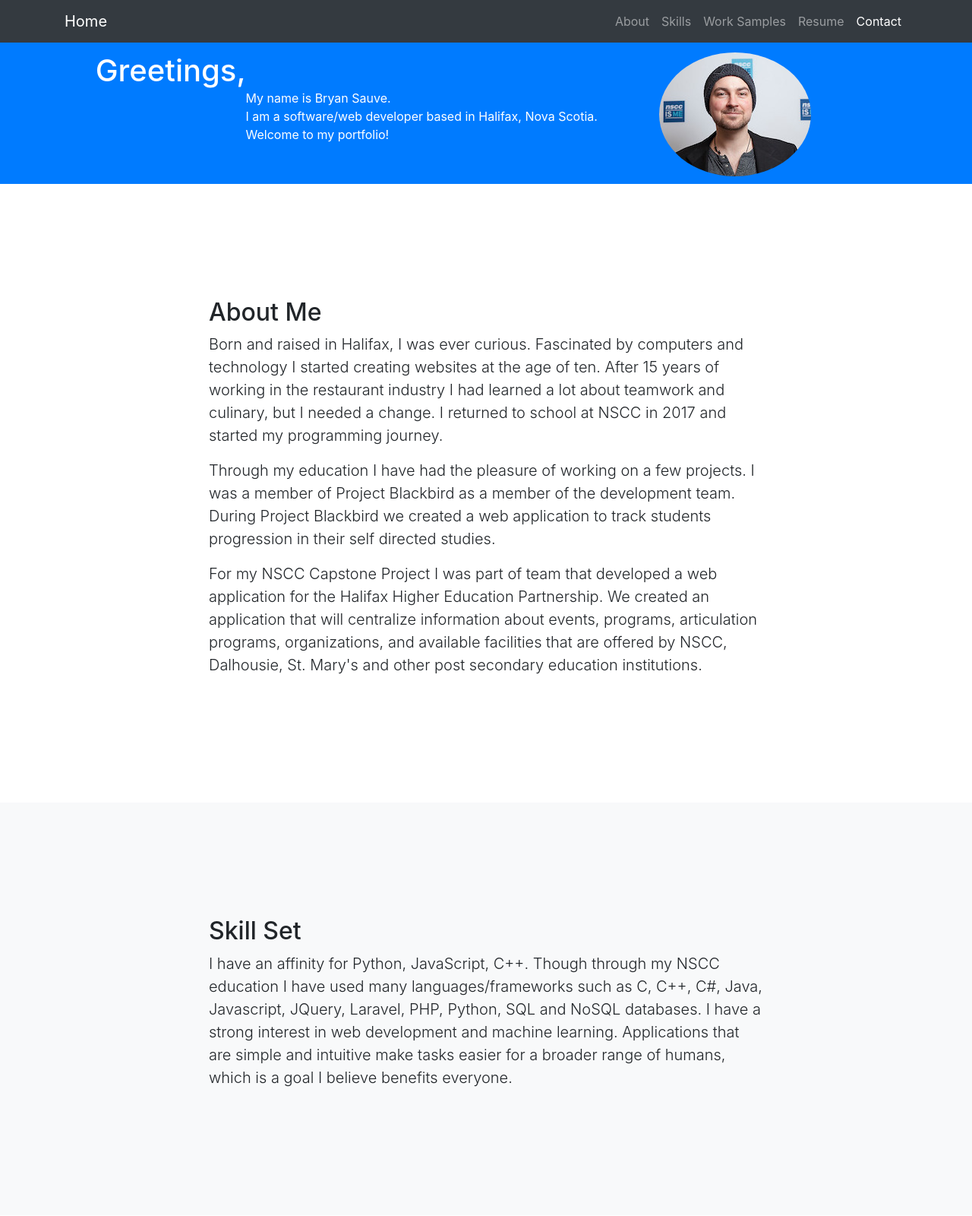
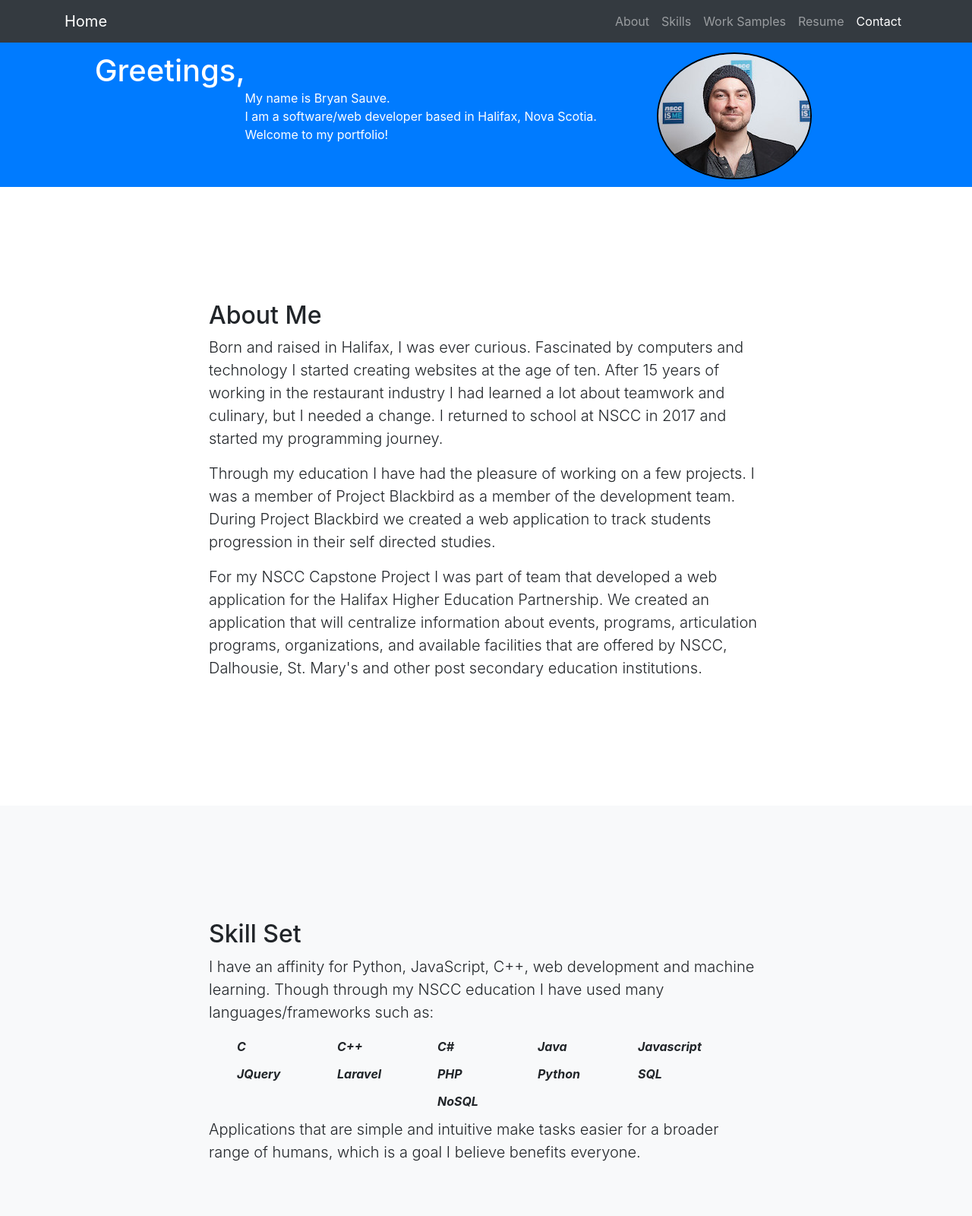
Before and after one commit to MoonBeee/MoonBeee.github.io, a website with bundled scripts: page index.html in a window 1280 px wide. Shown: the top 1600 px of the page at 76% size. Built offline with nearby package versions, Linux system fonts and the light colour scheme.

Commit message:
Fixed up skill section

```diff
--- a/css/custom.css
+++ b/css/custom.css
@@ -23,15 +23,33 @@ p{
 #headshot{
   margin:0;
   padding:0;
-  border-radius: 200px;
+  border-radius: 50%;
   -webkit-border-radius: 50%;
   -moz-border-radius: 50%;
 }
 
 #headshot-div{
+  border: 2px solid black;
   display:flex;
   justify-content: flex-end;
   flex-shrink: 2;
+  border-radius: 50%;
+  -webkit-border-radius: 50%;
+  -moz-border-radius: 50%;
+}
+
+#skillset-container {
+  display: flex;
+  flex-flow: row wrap;
+  justify-content: center;
+}
+
+#skillset-container em {
+  display: flex;
+  font-weight: bolder;
+  width:10vw;
+  margin: 2px 2px 10px 2px;
+
 }
 
 /* Classed Elements */
@@ -51,14 +69,6 @@ p{
   display: flex;
 }
 
-.flex-container-horizontal{
-  flex-direction: row;
-}
-
-.flex-container-vertical{
-  flex-direction: column;
-}
-
 .flex-item{
   display:flex;
 }
@@ -70,28 +80,31 @@ p{
 
 @media only screen and (max-width: 1024px) {
 
-  #headshot-div{
+  /* #headshot-div{
     display:none;
   }
 
   .bg-primary{
     padding-top: 6vw;
+  } */
+
+  #header-container {
+    margin-top: 5vw;
+    flex-direction: column;
+    align-items: center;
+  }
+
+  #header-text {
+    display: none;
   }
 
 } /* End of Mediaquery for tablets */
 
 @media only screen and (max-width: 720px) {
 
-  #header-container {
-    display: none;
-  }
 
 }
 
-@media only screen and (min-width: 320){
-  #headshot {
-    border-radius: 200px;
-    -webkit-border-radius: 50%;
-    -moz-border-radius: 50%;
-  }
+@media only screen and (max-width: 320){
+
 }
--- a/index.html
+++ b/index.html
@@ -55,7 +55,7 @@
   <header class="bg-primary text-white">
     <div class="container text-center">
       <div class="flex-container" id="header-container">
-        <div class="flex-container">
+        <div id="header-text" class="flex-container">
         <div class="flex-item">
           <h1>Greetings,</h1>
         </div>
@@ -103,11 +103,14 @@
       <div class="row">
         <div class="col-lg-8 mx-auto">
           <h2>Skill Set</h2>
-          <p class="lead">I have an affinity for Python, JavaScript, C++. Though through my NSCC education I have used many
-            languages/frameworks such as C, C++, C#, Java, Javascript, JQuery, Laravel, PHP, Python, SQL and NoSQL databases.
-            I have a strong interest in web development and machine learning. Applications that are simple and intuitive
-            make tasks easier for a broader range of humans, which is a goal I believe benefits everyone.
-          </p>
+          <p class="lead">I have an affinity for Python, JavaScript, C++, web development and machine learning. Though through my NSCC education I have used many
+            languages/frameworks such as:</p>
+            <div id="skillset-container">
+             <em>C</em> <em>C++</em> <em>C#</em> <em>Java</em> <em>Javascript</em> <em>JQuery</em> <em>Laravel</em> <em>PHP</em> <em>Python</em> <em>SQL</em> <em>NoSQL</em>
+           </div>
+          <p class="lead">Applications that are simple and intuitive
+            make tasks easier for a broader range of humans, which is a goal I believe benefits everyone.</p>
+
         </div>
       </div>
     </div>
```
